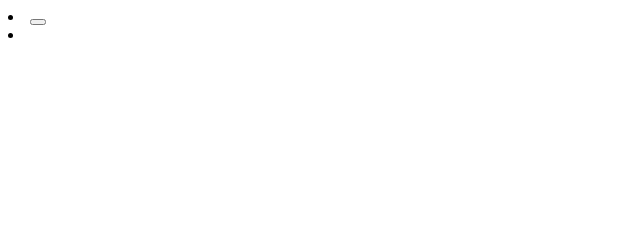
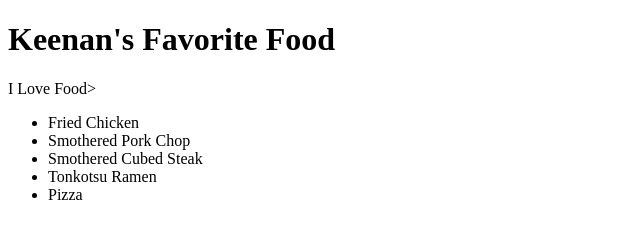
Before and after one commit to KGriffin2016/D1-list, a plain HTML site: page index.html in a window 1280 px wide. Shown: the whole page, without its empty margins (0-640 px from the left). Drawn offline with Linux system fonts and the light colour scheme.

Commit message:
fix issues

```diff
--- a/index.html
+++ b/index.html
@@ -1,11 +1,19 @@
-<DOCTYPE html>
-    <title>Favortite Foods</title>
-    <ui>
-        <li><button type='button'></Fried Chicken><Collard Greens
-    <ul>
-        </li>
-        <li>
-        </li>
-
-    <p> <a href=>
-    <!-- le tag, ul tag, h1 tag, p tag, link tag, recuirents-->
+<!DOCTYPE html>
+<html>
+    <head>
+    <title>Japanese-Italian Ramen So
+        ulfood</title>
+    </head>
+    <body>
+        <h1>Keenan's Favorite Food</h1>
+            <p>I Love Food></p>
+                <ul>
+                    <li>Fried Chicken</li>
+                    <li>Smothered Pork Chop</li>
+                    <li>Smothered Cubed Steak</li>
+                    <li>Tonkotsu Ramen </li>
+                    <li>Pizza</li>
+                </ul>
+            </p>
+    </body>
+</html>
```
